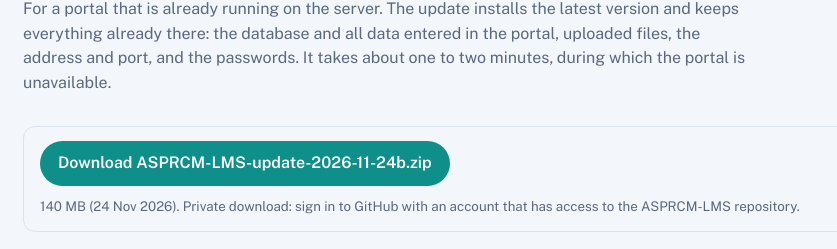
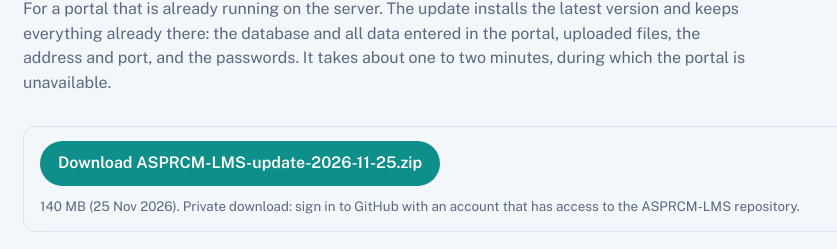
Before and after one commit to asprcmdevelopers-repo/asprcm-university-walkthrough, a plain HTML site: page index.html in a window 1280 px wide. Shown: the part 5497-5746 px from the top of the page, 43-880 px from the left. Drawn offline with nearby package versions, Linux system fonts and the light colour scheme.

Commit message:
Update link: update-2026-11-25

```diff
--- a/index.html
+++ b/index.html
@@ -235,8 +235,8 @@ dialog::backdrop { background: var(--scrim) }
     <h2 id="deploy-title">Update the portal on the company server</h2>
     <p>For a portal that is already running on the server. The update installs the latest version and keeps everything already there: the database and all data entered in the portal, uploaded files, the address and port, and the passwords. It takes about one to two minutes, during which the portal is unavailable.</p>
     <div class="dl">
-      <a class="btn" href="https://github.com/asprcmdevelopers-repo/ASPRCM-LMS/releases/download/update-2026-11-24b/ASPRCM-LMS-update-2026-11-24b.zip">Download ASPRCM-LMS-update-2026-11-24b.zip</a>
-      <small>140 MB (24 Nov 2026). Private download: sign in to GitHub with an account that has access to the ASPRCM-LMS repository.</small>
+      <a class="btn" href="https://github.com/asprcmdevelopers-repo/ASPRCM-LMS/releases/download/update-2026-11-25/ASPRCM-LMS-update-2026-11-25.zip">Download ASPRCM-LMS-update-2026-11-25.zip</a>
+      <small>140 MB (25 Nov 2026). Private download: sign in to GitHub with an account that has access to the ASPRCM-LMS repository.</small>
     </div>
 
     <h3>What this update adds</h3>
```
